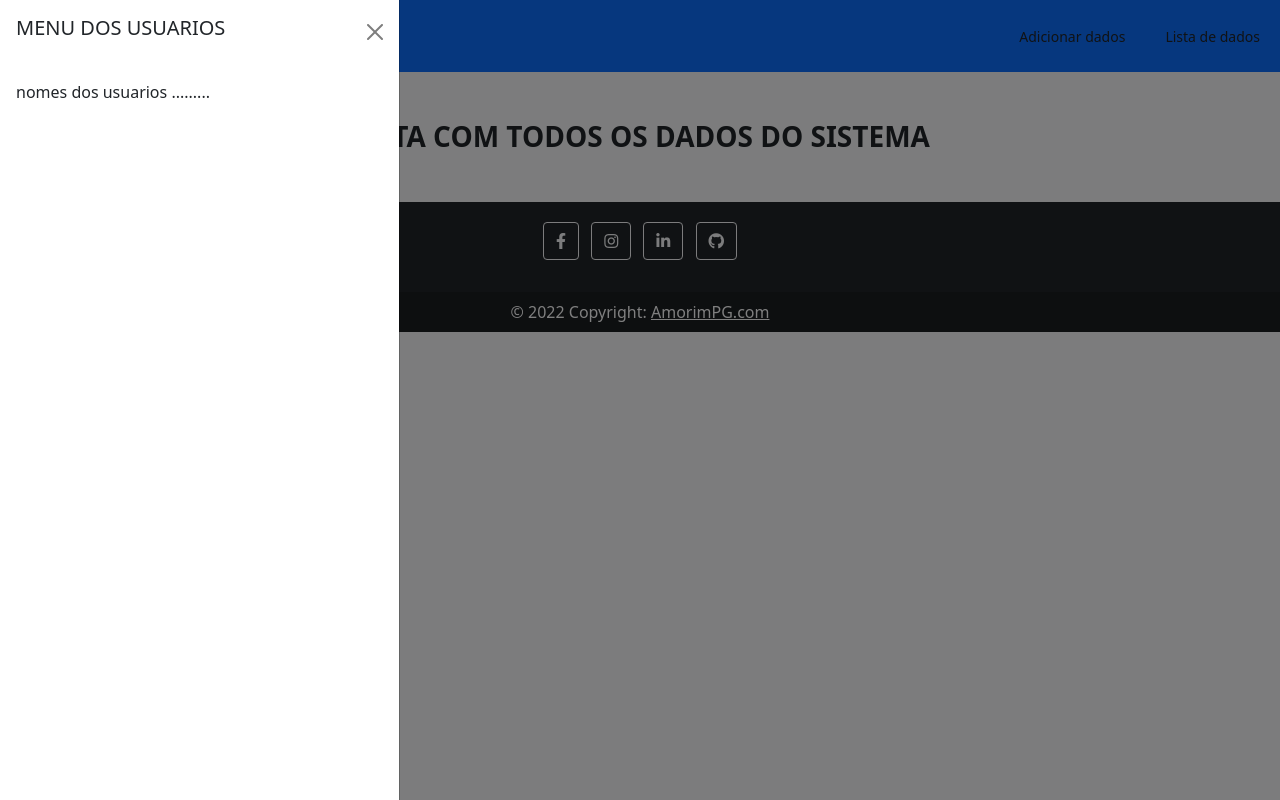
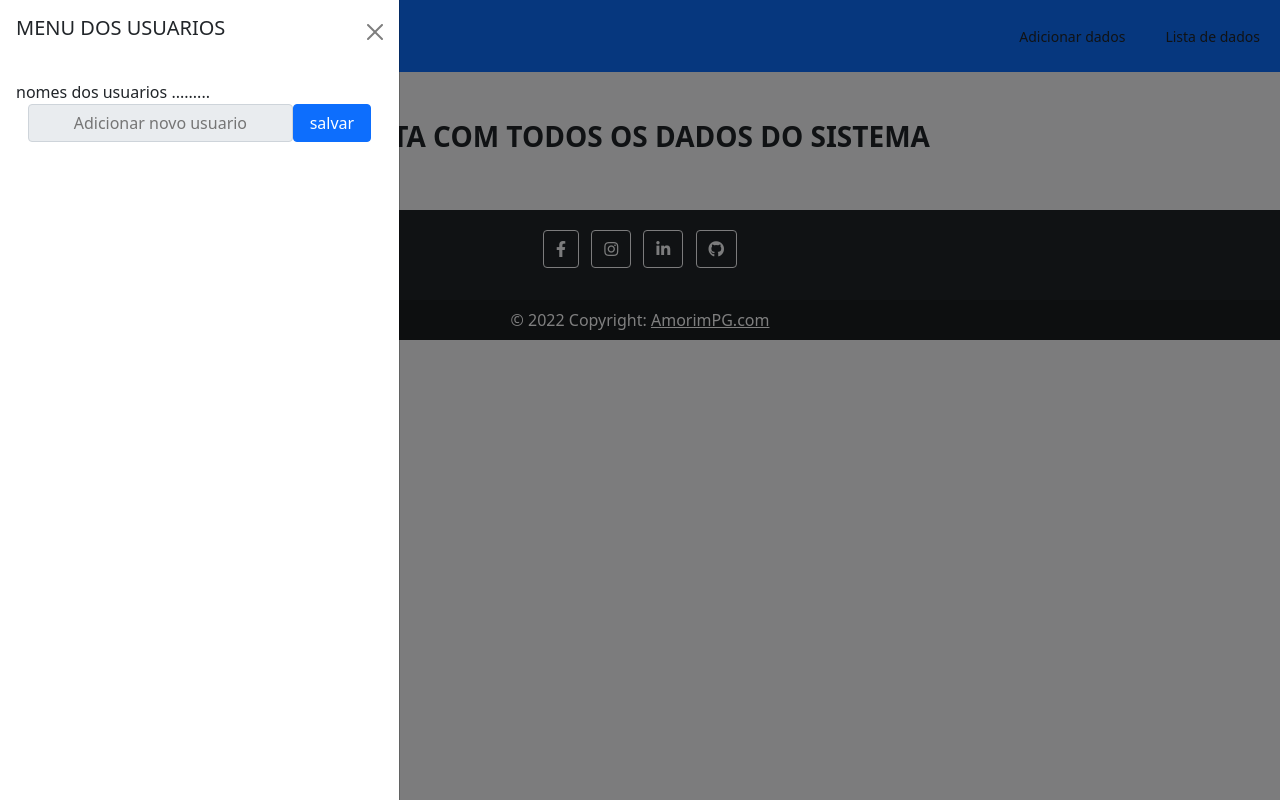
Before and after one commit to fabioamorim25/link_engagement, a Node server app: page / in a window 1280 px wide, after a click that opens the changed part. Run offline with Node 20, Linux system fonts and the light colour scheme; data that the repository does not hold is empty; some libraries are stand-ins or nearby versions.

Commit message:
novos elementos do template: input para adicionar usuario e respansividade para o arquivo all.ejs

```diff
--- a/templates/all.ejs
+++ b/templates/all.ejs
@@ -13,24 +13,17 @@
     <!-- colocar aqui o tamplete do cabeçalho [navbar.ejs] -->
     <%- include('partials/navbar.ejs')%>
 
-    <main class="container">
+    <h3 class="mt-5 text-center fw-bold">LISTA COM TODOS OS DADOS DO SISTEMA</h3>
 
-        <h3 class="mt-5 text-center fw-bold">LISTA COM TODOS OS DADOS DO SISTEMA</h3>
-
+    <main class="container d-flex flex-wrap">
         <% for(let i=0; i< dados.length; i++){%>
-            <div class="card bg-dark m-2 p-4"><%dados[i]._id%>
-                    <div class="d-flex align-items-center justify-content-between">
+            <div class="card bg-dark m-1 p-4" style="width: 250px"><%dados[i]._id%>
                         <div class="d-flex flex-column">
                             <h1 class="text-muted fw-bold"><%=dados[i].title%></h1>
                             <div class="text-white"><%=dados[i].description%></div>
                             <div class="text-white"><%=dados[i].url%></div>
                             <div class="text-info"> Clicks: <%=dados[i].click%></div>
                         </div>
-                        <div class="d-flex flex-column">
-                            <a class="m-2 btn btn-info" href="/edit/<%=dados[i]._id%>">Editar</a>
-                            <button class="m-2 btn btn-danger" onclick="removerEdeleta_Dado ('<%=dados[i]._id%>')">Delete</button>
-                        </div>
-                    </div>
                 </div>
             </div>
         <%}%>
--- a/templates/partials/navbar.ejs
+++ b/templates/partials/navbar.ejs
@@ -1,37 +1,48 @@
 <!DOCTYPE html>
 <html lang="en">
   <head>
-    <meta charset="UTF-8">
-    <meta http-equiv="X-UA-Compatible" content="IE=edge">
-    <meta name="viewport" content="width=device-width, initial-scale=1.0">
+    <meta charset="UTF-8" />
+    <meta http-equiv="X-UA-Compatible" content="IE=edge" />
+    <meta name="viewport" content="width=device-width, initial-scale=1.0" />
     <!--usar o bootstrap-->
-    <link href="https://cdn.jsdelivr.net/npm/bootstrap@5.1.3/dist/css/bootstrap.min.css" rel="stylesheet" integrity="sha384-1BmE4kWBq78iYhFldvKuhfTAU6auU8tT94WrHftjDbrCEXSU1oBoqyl2QvZ6jIW3" crossorigin="anonymous">
+    <link href="https://cdn.jsdelivr.net/npm/bootstrap@5.1.3/dist/css/bootstrap.min.css" rel="stylesheet" integrity="sha384-1BmE4kWBq78iYhFldvKuhfTAU6auU8tT94WrHftjDbrCEXSU1oBoqyl2QvZ6jIW3" crossorigin="anonymous"/>
     <title>tamplete da navbar</title>
   </head>
   <body>
-
     <header class="navbar navbar-dark bg-primary">
       <div class="navbar">
-            <button class="btn btn-primary navbar-toggler-icon mx-2" data-bs-toggle="offcanvas"
-                data-bs-target="#offcanvasScrolling"></button>
-            <div class="navbar-brand fw-bold">LinkEngag</div>
+        <button
+          class="btn btn-primary navbar-toggler-icon mx-2" data-bs-toggle="offcanvas" data-bs-target="#offcanvasScrolling"></button>
+        <div class="navbar-brand fw-bold">Link Engagement</div>
       </div>
-        <div class="offcanvas offcanvas-start" id="offcanvasScrolling">
+      <main class="offcanvas offcanvas-start" id="offcanvasScrolling">
         <div class="offcanvas-header">
           <h5>MENU DOS USUARIOS</h5>
           <button type="button" class="btn-close text-reset" data-bs-dismiss="offcanvas"></button>
         </div>
         <div class="offcanvas-body">
+          <!--VER USUARIOS JÁ CADASTRADOS-->
+
               nomes dos usuarios .........
+
+
+          <!-- ADICIONAR NOVOS USUARIOS-->
+          <div class="container">
+            <form class="d-flex" action="/addUser" method="post">
+              <input class="input-group-text flex-fill" name="name" placeholder="Adicionar novo usuario"/>
+              <button class="btn btn-primary flex-fill">salvar</button>
+            </form>
           </div>
+
         </div>
+      </main>
 
       <div class="nav">
         <a class="nav-link m-1 btn-sm text-dark" href="/add">Adicionar dados</a>
         <a class="nav-link m-1 btn-sm text-dark" href="/">Lista de dados</a>
       </div>
     </header>
-
   </body>
-<script src="https://cdn.jsdelivr.net/npm/bootstrap@5.1.3/dist/js/bootstrap.bundle.min.js" integrity="sha384-ka7Sk0Gln4gmtz2MlQnikT1wXgYsOg+OMhuP+IlRH9sENBO0LRn5q+8nbTov4+1p" crossorigin="anonymous"></script>
+  <script
+    src="https://cdn.jsdelivr.net/npm/bootstrap@5.1.3/dist/js/bootstrap.bundle.min.js" integrity="sha384-ka7Sk0Gln4gmtz2MlQnikT1wXgYsOg+OMhuP+IlRH9sENBO0LRn5q+8nbTov4+1p" crossorigin="anonymous"></script>
 </html>
```
Lines whose indentation alone changed are shown as unchanged.
